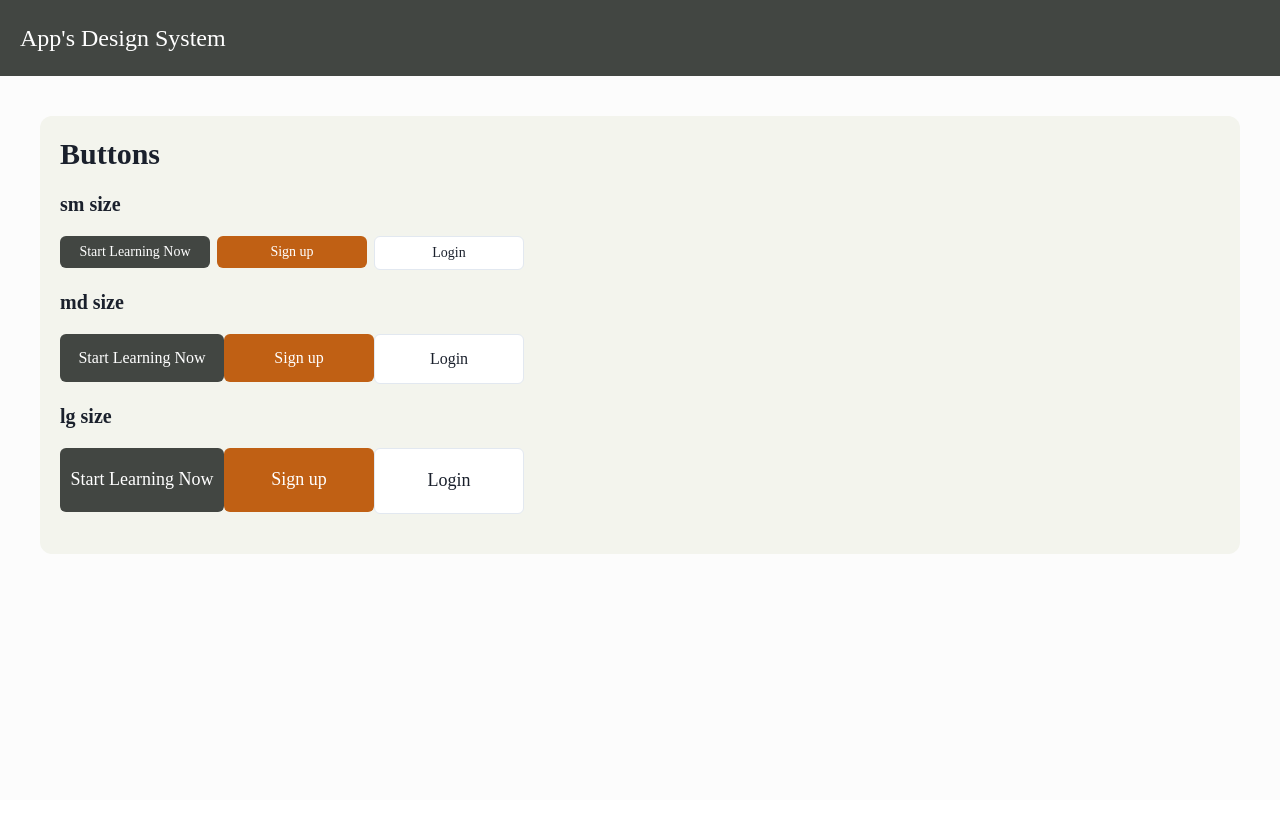
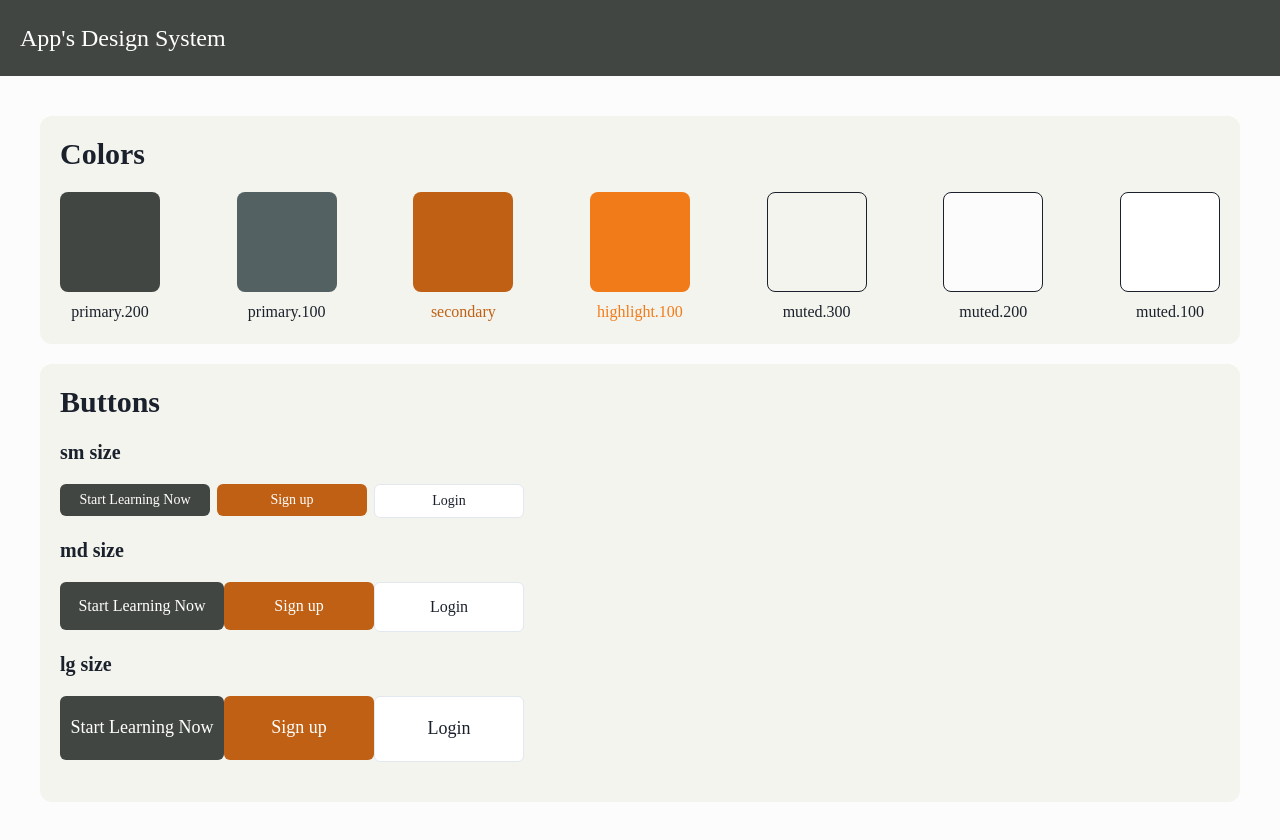
Before and after one commit to napatwongchr/cc8-offline-react-app, a React (Create React App) app in the folder my-app/: page /design-system in a window 1280 px wide. Shown: the top 840 px of the page. Before the commit the page ends 800 px from the top, so only its background shows below. Built offline with nearby package versions, Linux system fonts and the light colour scheme; a web font is replaced by a local one.

Commit message:
add app design system

```diff
--- /dev/null
+++ b/my-app/src/components/DesignSystem/Colors.js
@@ -0,0 +1,95 @@
+import { Box, Flex, Text, Heading } from "@chakra-ui/react";
+
+export default function Colors() {
+  return (
+    <Flex direction="column" bg="muted.300" p="5" borderRadius="xl" mb="5">
+      <Heading as="h1" size="lg">
+        Colors
+      </Heading>
+
+      <Flex justify="space-between" mt="5">
+        <Flex direction="column" alignItems="center">
+          <Box
+            width="100px"
+            height="100px"
+            borderRadius="lg"
+            bg="primary.200"
+            mb="2"
+          />
+          <Text>primary.200</Text>
+        </Flex>
+
+        <Flex direction="column" alignItems="center">
+          <Box
+            width="100px"
+            height="100px"
+            borderRadius="lg"
+            bg="primary.100"
+            mb="2"
+          />
+          <Text>primary.100</Text>
+        </Flex>
+
+        <Flex direction="column" alignItems="center">
+          <Box
+            width="100px"
+            height="100px"
+            borderRadius="lg"
+            bg="secondary"
+            mb="2"
+          />
+          <Text color="secondary">secondary</Text>
+        </Flex>
+
+        <Flex direction="column" alignItems="center">
+          <Box
+            width="100px"
+            height="100px"
+            borderRadius="lg"
+            bg="highlight.100"
+            mb="2"
+          />
+          <Text color="highlight.100">highlight.100</Text>
+        </Flex>
+
+        <Flex direction="column" alignItems="center">
+          <Box
+            width="100px"
+            height="100px"
+            borderRadius="lg"
+            border="1px"
+            bg="muted.300"
+            mb="2"
+          />
+          <Text>muted.300</Text>
+        </Flex>
+
+        <Flex direction="column" alignItems="center">
+          <Box
+            width="100px"
+            height="100px"
+            borderRadius="lg"
+            border="1px"
+            bg="muted.200"
+            mb="2"
+          />
+
+          <Text>muted.200</Text>
+        </Flex>
+
+        <Flex direction="column" alignItems="center">
+          <Box
+            width="100px"
+            height="100px"
+            borderRadius="lg"
+            border="1px"
+            bg="muted.100"
+            mb="2"
+          />
+
+          <Text>muted.100</Text>
+        </Flex>
+      </Flex>
+    </Flex>
+  );
+}
--- a/my-app/src/pages/DesignSystemPage.js
+++ b/my-app/src/pages/DesignSystemPage.js
@@ -1,5 +1,6 @@
 import { Box } from "@chakra-ui/react";
 import Buttons from "../components/DesignSystem/Buttons";
+import Colors from "../components/DesignSystem/Colors";
 
 function DesignSystemPage() {
   return (
@@ -8,6 +9,7 @@ function DesignSystemPage() {
         App's Design System
       </Box>
       <Box p="10">
+        <Colors />
         <Buttons />
       </Box>
     </Box>
```
